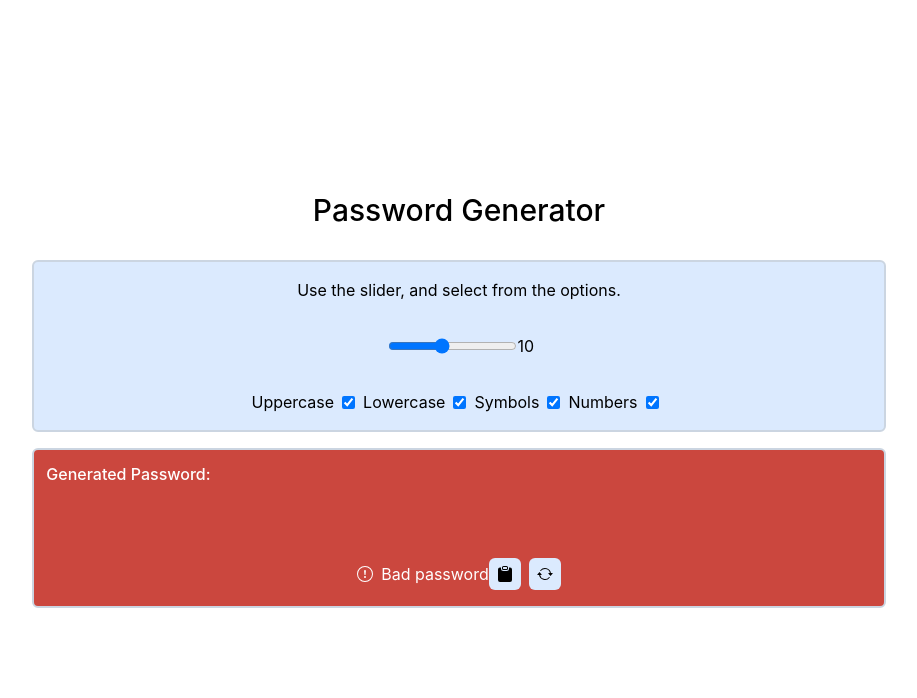
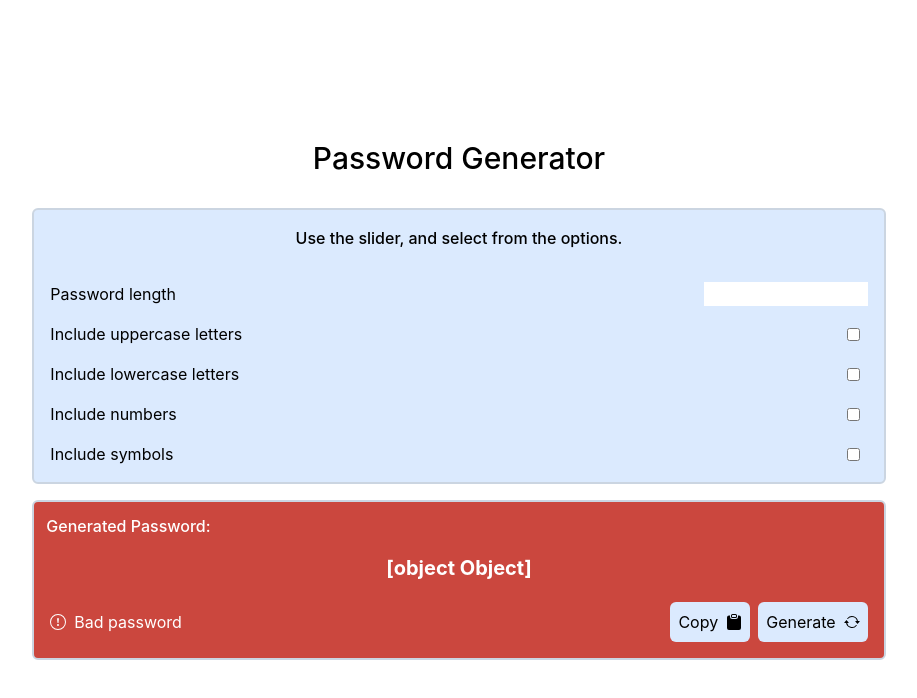
Before and after one commit to Pryority/password-gen, a React (Create React App) app: page / in a window 1280 px wide. Shown: the top 698 px of the page, without its empty margins (181-1098 px from the left). Built offline with nearby package versions, Linux system fonts and the light colour scheme.

Commit message:
change checkbox and password length components
made all components on one object component for ease of use

```diff
--- a/src/App.js
+++ b/src/App.js
@@ -14,9 +14,9 @@ function App() {
   };
 
   return (
-    <div>
+    <>
       <Main />
-    </div>
+    </>
   );
 }
 
--- a/src/components/PasswordBox.js
+++ b/src/components/PasswordBox.js
@@ -1,97 +1,85 @@
-import React, { useState, useRef } from 'react'
-// import CopyButton from './buttons/CopyButton'
+// import React, { useState, useRef } from 'react'
+// // import CopyButton from './buttons/CopyButton'
 
-export default function PasswordBox() {
-    const [password, setPassword] = useState('');
-    const passwordRef = useRef(null);
-    let pwdDescription = '';
+// export default function PasswordBox() {
+//     const [password, setPassword] = useState('');
+//     const passwordRef = useRef(null);
+//     let pwdDescription = '';
 
-    const setBackgroundColor = password => {
-        if (password && password.length === 1 && password.length <= 5) {
-            pwdDescription = 'Bad password';
-            return '#cb473e';
-        } else if (password && password.length >= 6 && password.length <= 10) {
-            pwdDescription = 'Weak password';
-            return '#f07df8';
-        } else if (password && password.length > 10) {
-            pwdDescription = 'Strong password';
-            return '#55a95d';
-        } else {
-            pwdDescription = 'Bad password';
-            return '#cb473e'
-        }
-    }
 
-    const generateNewPassword = () => {
-    }
 
-    const copyClipBoard = () => {
+//     const generateNewPassword = () => {
+//     }
 
-    }
-    return (
-        <div className='relative flex flex-col w-full h-40 border-2 border-slate-300 rounded-md'
-            style={{ backgroundColor: setBackgroundColor(password) }}>
-            <p className='p-3 text-white font-medium'>Generated Password:</p>
-            <div className='flex w-full justify-center items-center h-full'>
-                <input
-                    ref={passwordRef}
-                    type="text"
-                    value={password}
-                    className='bg-inherit ring-0 focus:ring-0 outline-none text-center text-xl text-white font-bold'
-                    readOnly
-                />
-            </div>
-            <div className='flex flex-wrap justify-center items-center p-4'>
-                <div className='flex space-x-2 items-center'>
-                    <div>{
-                        password && password.length > 10 ?
-                            <div className='flex items-center w-full space-x-2'>
+//     const copyClipBoard = () => {
 
-                            </div> :
-                            <svg
-                                xmlns="http://www.w3.org/2000/svg"
-                                width="16"
-                                height="16"
-                                fill="white"
-                                className='mr-6'
-                                class="bi bi-exclamation-circle" viewBox="0 0 16 16">
-                                <path
-                                    d="M8 15A7 7 0 1 1 8 1a7 7 0 0 1 0 14zm0 1A8 8 0 1 0 8 0a8 8 0 0 0 0 16z" />
-                                <path
-                                    d="M7.002 11a1 1 0 1 1 2 0 1 1 0 0 1-2 0zM7.1 4.995a.905.905 0 1 1 1.8 0l-.35 3.507a.552.552 0 0 1-1.1 0L7.1 4.995z" />
-                            </svg>
-                    }</div>
-                    <div>{
-                        password && password.length > 10 ?
-                            <div className='flex items-center w-full space-x-2 text-white'>
-                                {pwdDescription}
-                            </div> :
-                            <div className='flex items-center w-full space-x-2 text-white'>
-                                {pwdDescription}
-                            </div>
-                    }</div>
-                </div>
-                <div className='flex space-x-2 items-center'>
-                    <button
-                        className="flex rounded-md  items-center bg-blue-100 p-2"
-                        iconClass="far fa-copy"
-                        handleClick={copyClipBoard}
-                    >
-                        <svg xmlns="http://www.w3.org/2000/svg" width="16" height="16" fill="currentColor" class="bi bi-clipboard-fill" viewBox="0 0 16 16">
-                            <path fill-rule="evenodd" d="M10 1.5a.5.5 0 0 0-.5-.5h-3a.5.5 0 0 0-.5.5v1a.5.5 0 0 0 .5.5h3a.5.5 0 0 0 .5-.5v-1Zm-5 0A1.5 1.5 0 0 1 6.5 0h3A1.5 1.5 0 0 1 11 1.5v1A1.5 1.5 0 0 1 9.5 4h-3A1.5 1.5 0 0 1 5 2.5v-1Zm-2 0h1v1A2.5 2.5 0 0 0 6.5 5h3A2.5 2.5 0 0 0 12 2.5v-1h1a2 2 0 0 1 2 2V14a2 2 0 0 1-2 2H3a2 2 0 0 1-2-2V3.5a2 2 0 0 1 2-2Z" />
-                        </svg>
-                    </button>
-                    <button
-                        handleClick={generateNewPassword}
-                        className='flex rounded-md  items-center bg-blue-100 p-2'
-                    >
-                        <svg xmlns="http://www.w3.org/2000/svg" width="16" height="16" fill="currentColor" class="bi bi-arrow-repeat" viewBox="0 0 16 16">
-                            <path d="M11.534 7h3.932a.25.25 0 0 1 .192.41l-1.966 2.36a.25.25 0 0 1-.384 0l-1.966-2.36a.25.25 0 0 1 .192-.41zm-11 2h3.932a.25.25 0 0 0 .192-.41L2.692 6.23a.25.25 0 0 0-.384 0L.342 8.59A.25.25 0 0 0 .534 9z" />
-                            <path fill-rule="evenodd" d="M8 3c-1.552 0-2.94.707-3.857 1.818a.5.5 0 1 1-.771-.636A6.002 6.002 0 0 1 13.917 7H12.9A5.002 5.002 0 0 0 8 3zM3.1 9a5.002 5.002 0 0 0 8.757 2.182.5.5 0 1 1 .771.636A6.002 6.002 0 0 1 2.083 9H3.1z" />
-                        </svg>
-                    </button>
-                </div>
-            </div>
-        </div>
-    )
-}
+//     }
+//     return (
+//         <div className='relative flex flex-col w-full h-40 border-2 border-slate-300 rounded-md'
+//             style={{ backgroundColor: setBackgroundColor(password) }}>
+//             <p className='p-3 text-white font-medium'>Generated Password:</p>
+//             <div className='flex w-full justify-center items-center h-full'>
+//                 <input
+//                     ref={passwordRef}
+//                     type="text"
+//                     value={password}
+//                     className='bg-inherit ring-0 focus:ring-0 outline-none text-center text-xl text-white font-bold'
+//                     readOnly
+//                 />
+//             </div>
+//             <div className='flex flex-wrap justify-between items-center p-4'>
+//                 <div className='flex space-x-2 items-center'>
+//                     <div>{
+//                         password && password.length > 10 ?
+//                             <div className='flex items-center w-full space-x-2'>
+
+//                             </div> :
+//                             <svg
+//                                 xmlns="http://www.w3.org/2000/svg"
+//                                 width="16"
+//                                 height="16"
+//                                 fill="white"
+//                                 className='mr-6'
+//                                 class="bi bi-exclamation-circle" viewBox="0 0 16 16">
+//                                 <path
+//                                     d="M8 15A7 7 0 1 1 8 1a7 7 0 0 1 0 14zm0 1A8 8 0 1 0 8 0a8 8 0 0 0 0 16z" />
+//                                 <path
+//                                     d="M7.002 11a1 1 0 1 1 2 0 1 1 0 0 1-2 0zM7.1 4.995a.905.905 0 1 1 1.8 0l-.35 3.507a.552.552 0 0 1-1.1 0L7.1 4.995z" />
+//                             </svg>
+//                     }</div>
+//                     <div>{
+//                         password && password.length > 10 ?
+//                             <div className='flex items-center w-full space-x-2 text-white'>
+//                                 {pwdDescription}
+//                             </div> :
+//                             <div className='flex items-center w-full space-x-2 text-white'>
+//                                 {pwdDescription}
+//                             </div>
+//                     }</div>
+//                 </div>
+//                 <div className='flex space-x-2 items-center'>
+//                     <button
+//                         className="flex rounded-md  items-center bg-blue-100 p-2"
+//                         iconClass="far fa-copy"
+//                         onClick={() => {
+//                             if()
+//                         }}
+//                     >
+//                         <svg xmlns="http://www.w3.org/2000/svg" width="16" height="16" fill="currentColor" class="bi bi-clipboard-fill" viewBox="0 0 16 16">
+//                             <path fill-rule="evenodd" d="M10 1.5a.5.5 0 0 0-.5-.5h-3a.5.5 0 0 0-.5.5v1a.5.5 0 0 0 .5.5h3a.5.5 0 0 0 .5-.5v-1Zm-5 0A1.5 1.5 0 0 1 6.5 0h3A1.5 1.5 0 0 1 11 1.5v1A1.5 1.5 0 0 1 9.5 4h-3A1.5 1.5 0 0 1 5 2.5v-1Zm-2 0h1v1A2.5 2.5 0 0 0 6.5 5h3A2.5 2.5 0 0 0 12 2.5v-1h1a2 2 0 0 1 2 2V14a2 2 0 0 1-2 2H3a2 2 0 0 1-2-2V3.5a2 2 0 0 1 2-2Z" />
+//                         </svg>
+//                     </button>
+//                     <button
+//                         handleClick={generateNewPassword}
+//                         className='flex rounded-md  items-center bg-blue-100 p-2'
+//                     >
+//                         <svg xmlns="http://www.w3.org/2000/svg" width="16" height="16" fill="currentColor" class="bi bi-arrow-repeat" viewBox="0 0 16 16">
+//                             <path d="M11.534 7h3.932a.25.25 0 0 1 .192.41l-1.966 2.36a.25.25 0 0 1-.384 0l-1.966-2.36a.25.25 0 0 1 .192-.41zm-11 2h3.932a.25.25 0 0 0 .192-.41L2.692 6.23a.25.25 0 0 0-.384 0L.342 8.59A.25.25 0 0 0 .534 9z" />
+//                             <path fill-rule="evenodd" d="M8 3c-1.552 0-2.94.707-3.857 1.818a.5.5 0 1 1-.771-.636A6.002 6.002 0 0 1 13.917 7H12.9A5.002 5.002 0 0 0 8 3zM3.1 9a5.002 5.002 0 0 0 8.757 2.182.5.5 0 1 1 .771.636A6.002 6.002 0 0 1 2.083 9H3.1z" />
+//                         </svg>
+//                     </button>
+//                 </div>
+//             </div>
+//         </div>
+//     )
+// }
--- /dev/null
+++ b/src/components/checkbox/Checkbox.js
@@ -0,0 +1,12 @@
+
+function Checkbox(props) {
+    const { value, onChange } = props;
+
+    return (
+        <>
+            <input type='checkbox' checked={value} onChange={onChange} />
+        </>
+    )
+}
+
+export default Checkbox;
--- a/src/components/container/Container.js
+++ b/src/components/container/Container.js
@@ -1,94 +1,185 @@
-import React, { useState, useEffect, useMemo } from 'react';
+import React, { useState, useEffect, useMemo, useRef } from 'react';
 
-import Button from './button/Button';
-import Slider from './slider/Slider';
 import CheckBox from './checkbox/CheckBox';
-import { generatePassword, setPasswordLength, copyToClipBoard } from '../../utils/Helpers';
-
-
-const CHECKBOX_LIST = [
-    {
-        id: 0,
-        name: 'uppercase',
-        label: 'Uppercase',
-        isChecked: true
-    },
-    {
-        id: 1,
-        name: 'lowercase',
-        label: 'Lowercase',
-        isChecked: true
-    },
-    {
-        id: 2,
-        name: 'symbols',
-        label: 'Symbols',
-        isChecked: true
-    },
-    {
-        id: 3,
-        name: 'numbers',
-        label: 'Numbers',
-        isChecked: true
-    },
-];
 
 const Container = props => {
-    const { setPassword, setRange, setPasswordProps, passwordRef, type } = props;
-
-    const onChangeSlider = event => { }
-
-    const [checkbox, setCheckBox] = useState({
-        uppercase: true,
-        lowercase: true,
-        symbols: true,
-        numbers: true
+    const [password, setPassword] = useState({
+        length: 5,
+        uppercase: false,
+        lowercase: false,
+        numbers: false,
+        symbols: false,
     });
 
-    const [checked, setChecked] = useState(false);
-    const [checkedName, setCheckedName] = useState('');
+    const [copy, setCopy] = useState('');
 
-    const onChangeCheckBox = e => {
+    const [handleText, setHandleText] = useState('');
+
+    const handleChangeLowercase = () => {
+        setPassword({
+            ...password,
+            lowercase: !password.lowercase,
+        });
+    };
+    const handleChangeNumbers = () => {
+        setPassword({
+            ...password,
+            numbers: !password.numbers,
+        });
+    };
+    const handleChangeSymbols = () => {
+        setPassword({
+            ...password,
+            symbols: !password.symbols,
+        });
+    };
+    const handleChangeUppercase = () => {
+        setPassword({
+            ...password,
+            uppercase: !password.uppercase,
+        });
+    };
+
+    const setPasswordLength = (val) => {
+        setHandleText({
+            ...password,
+            length: val
+        })
+    };
+
+    const passwordRef = useRef(null);
+    let pwdDescription = '';
+
+    const setBackgroundColor = password => {
+        if (password && password.length === 1 && password.length <= 5) {
+            pwdDescription = 'Bad password';
+            return '#cb473e';
+        } else if (password && password.length >= 6 && password.length <= 10) {
+            pwdDescription = 'Weak password';
+            return '#f07df8';
+        } else if (password && password.length > 10) {
+            pwdDescription = 'Strong password';
+            return '#55a95d';
+        } else {
+            pwdDescription = 'Bad password';
+            return '#cb473e'
+        }
     }
 
     return (
-        <div className='border-2 border-slate-300 p-4 bg-blue-100 rounded-md flex w-full'>
-            <div id='password-settings' className="flex flex-col w-full space-y-8 items-center">
-                <h3 className="">Use the slider, and select from the options.</h3>
-                <div className="flex w-full">
-                    <div id='form-group' className="flex w-full">
-                        &nbsp;
-                        <Slider
-                            min={0}
-                            max={50}
-                            step={1}
-                            defaultLength={10}
-                            value={20}
-                            onChangeValue={onChangeSlider}
-                        />
+        <>
+            <div className='border-2 border-slate-300 p-4 bg-blue-100 rounded-md flex w-full'>
+                <div id='password-settings' className="flex flex-col w-full space-y-8 items-center">
+                    <p className="font-medium">Use the slider, and select from the options.</p>
+
+
+                    <div className="flex justify-center flex-col space-y-4 w-full">
+                        <div className='flex items-center justify-between'>
+                            <p className='flex w-full'>Password length</p>
+                            <span className='w-full' />
+                            <input
+                                value={handleText}
+                                onChange={(e) => setPasswordLength(e.target.value)}
+                                className='w-1/2'
+                            />
+                        </div>
+                        <div className='flex items-center justify-between'>
+                            <p className='flex w-full'>Include uppercase letters</p>
+                            <span className='w-full' />
+                            <CheckBox value={password.uppercase} onChange={handleChangeUppercase} />
+                        </div>
+                        <div className='flex items-center justify-between'>
+                            <p className='flex w-full'>Include lowercase letters</p>
+                            <span className='w-full' />
+                            <CheckBox value={password.lowercase} onChange={handleChangeLowercase} />
+                        </div>
+                        <div className='flex items-center justify-between'>
+                            <p className='flex w-full'>Include numbers</p>
+                            <span className='w-full' />
+                            <CheckBox value={password.numbers} onChange={handleChangeNumbers} />
+                        </div>
+                        <div className='flex items-center justify-between'>
+                            <p className='flex w-full'>Include symbols</p>
+                            <span className='w-full' />
+                            <CheckBox value={password.symbols} onChange={handleChangeSymbols} />
+                        </div>
                     </div>
                 </div>
+            </div>
+            <div className='relative flex flex-col w-full h-40 border-2 border-slate-300 rounded-md'
+                style={{ backgroundColor: setBackgroundColor(password) }}>
+                <p className='p-3 text-white font-medium'>Generated Password:</p>
+                <div className='flex w-full justify-center items-center h-full'>
+                    <input
+                        ref={passwordRef}
+                        type="text"
+                        value={password}
+                        className='bg-inherit ring-0 focus:ring-0 outline-none text-center text-xl text-white font-bold'
+                        readOnly
+                    />
+                </div>
+                <div className='flex flex-wrap justify-between items-center p-4'>
+                    <div className='flex space-x-2 items-center'>
+                        <div>{
+                            password && password.length > 10 ?
+                                <div className='flex items-center w-full space-x-2'>
 
-                <div className="flex justify-center flex-wrap">
-                    {
-                        CHECKBOX_LIST.map(checkbox =>
-                            <CheckBox
-                                key={checkbox.id}
-                                name={checkbox.name}
-                                checked={checkbox.isChecked}
-                                label={checkbox.label}
-                                value={checkbox.isChecked}
-                                onChange={onChangeCheckBox}
-                                disabled={
-                                    checked && checkbox.isChecked && checkedName === checkbox.name
+                                </div> :
+                                <svg
+                                    xmlns="http://www.w3.org/2000/svg"
+                                    width="16"
+                                    height="16"
+                                    fill="white"
+                                    className='mr-6'
+                                    class="bi bi-exclamation-circle" viewBox="0 0 16 16">
+                                    <path
+                                        d="M8 15A7 7 0 1 1 8 1a7 7 0 0 1 0 14zm0 1A8 8 0 1 0 8 0a8 8 0 0 0 0 16z" />
+                                    <path
+                                        d="M7.002 11a1 1 0 1 1 2 0 1 1 0 0 1-2 0zM7.1 4.995a.905.905 0 1 1 1.8 0l-.35 3.507a.552.552 0 0 1-1.1 0L7.1 4.995z" />
+                                </svg>
+                        }</div>
+                        <div>{
+                            password && password.length > 10 ?
+                                <div className='flex items-center w-full space-x-2 text-white'>
+                                    {pwdDescription}
+                                </div> :
+                                <div className='flex items-center w-full space-x-2 text-white'>
+                                    {pwdDescription}
+                                </div>
+                        }</div>
+                    </div>
+                    <div className='flex space-x-2 items-center'>
+                        <button
+                            className="flex justify-center space-x-2 rounded-md  items-center bg-blue-100 p-2"
+                            iconClass="far fa-copy"
+                            onClick={() => {
+                                if (handleText.length > 0) {
+                                    navigator.clipboard.writeText(handleText);
+                                    setCopy(true);
+                                    setInterval(() => {
+                                        setCopy(false);
+                                    }, 2000);
                                 }
-                            />
-                        )
-                    }
+                            }}
+                        >
+                            <p>{copy ? 'Copied' : 'Copy'}</p>
+                            <svg xmlns="http://www.w3.org/2000/svg" width="16" height="16" fill="currentColor" class="bi bi-clipboard-fill" viewBox="0 0 16 16">
+                                <path fill-rule="evenodd" d="M10 1.5a.5.5 0 0 0-.5-.5h-3a.5.5 0 0 0-.5.5v1a.5.5 0 0 0 .5.5h3a.5.5 0 0 0 .5-.5v-1Zm-5 0A1.5 1.5 0 0 1 6.5 0h3A1.5 1.5 0 0 1 11 1.5v1A1.5 1.5 0 0 1 9.5 4h-3A1.5 1.5 0 0 1 5 2.5v-1Zm-2 0h1v1A2.5 2.5 0 0 0 6.5 5h3A2.5 2.5 0 0 0 12 2.5v-1h1a2 2 0 0 1 2 2V14a2 2 0 0 1-2 2H3a2 2 0 0 1-2-2V3.5a2 2 0 0 1 2-2Z" />
+                            </svg>
+                        </button>
+                        <button
+                            className='flex justify-center space-x-2 rounded-md  items-center bg-blue-100 p-2'
+                        >
+                            <p>Generate</p>
+                            <svg xmlns="http://www.w3.org/2000/svg" width="16" height="16" fill="currentColor" class="bi bi-arrow-repeat" viewBox="0 0 16 16">
+                                <path d="M11.534 7h3.932a.25.25 0 0 1 .192.41l-1.966 2.36a.25.25 0 0 1-.384 0l-1.966-2.36a.25.25 0 0 1 .192-.41zm-11 2h3.932a.25.25 0 0 0 .192-.41L2.692 6.23a.25.25 0 0 0-.384 0L.342 8.59A.25.25 0 0 0 .534 9z" />
+                                <path fill-rule="evenodd" d="M8 3c-1.552 0-2.94.707-3.857 1.818a.5.5 0 1 1-.771-.636A6.002 6.002 0 0 1 13.917 7H12.9A5.002 5.002 0 0 0 8 3zM3.1 9a5.002 5.002 0 0 0 8.757 2.182.5.5 0 1 1 .771.636A6.002 6.002 0 0 1 2.083 9H3.1z" />
+                            </svg>
+                        </button>
+                    </div>
                 </div>
-
             </div>
-        </div>
+        </>
     )
 }
 
--- a/src/components/container/display/Display.js
+++ b/src/components/container/display/Display.js
@@ -1,8 +1,15 @@
-import React from 'react'
+import React, { useState } from 'react'
 import PasswordBox from '../../PasswordBox'
 import { Container } from '../Container';
 
 export default function Display() {
+    const [password, setPassword] = useState({
+        length: 5,
+        uppercase: false,
+        lowercase: false,
+        numbers: false,
+        symbols: false,
+    });
     return (
         <div className='flex flex-col items-center'>
             <div className="flex flex-col items-center justify-center min-h-screen w-2/3">
@@ -11,7 +18,7 @@ export default function Display() {
                 </div>
                 <div className='flex flex-col space-y-4 w-full'>
                     <Container />
-                    <PasswordBox />
+                    {/* <PasswordBox /> */}
                 </div>
             </div>
         </div>
```
